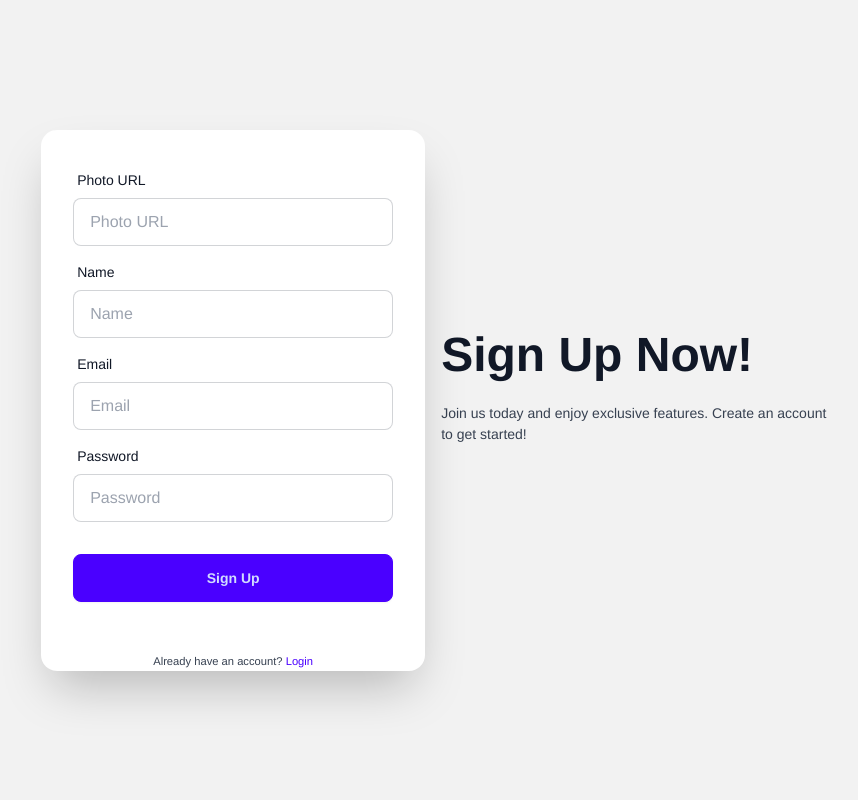
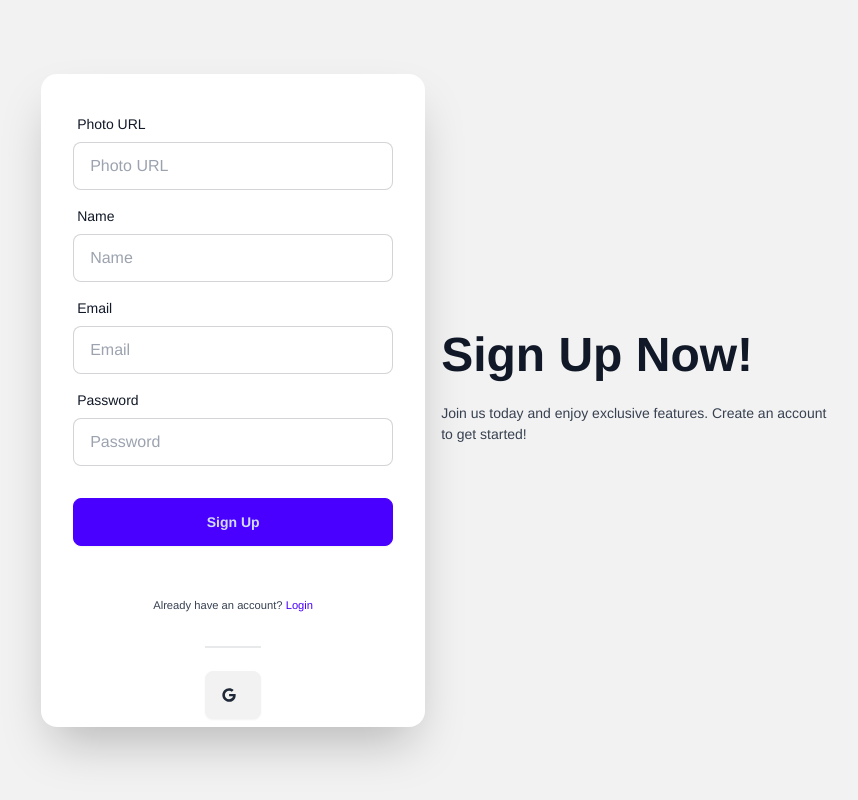
Before and after one commit to asifalam515/bistro_boss_client, a React (Vite) app: page /signup in a window 1280 px wide. Shown: the whole page, without its empty margins (201-1059 px from the left). Built offline with nearby package versions, Linux system fonts and the light colour scheme; no server answers.

Commit message:
google provider added

```diff
--- a/src/Routes/Router.jsx
+++ b/src/Routes/Router.jsx
@@ -7,6 +7,7 @@ import Login from "../pages/Login/Login";
 import SignUp from "../pages/Signup/SignUp";
 import DashBoard from "../Layout/DashBoard";
 import Cart from "../pages/DashBoard/Cart/Cart";
+import PrivateRoutes from "./PrivateRoutes";
 export const router = createBrowserRouter([
   {
     path: "/",
@@ -37,7 +38,11 @@ export const router = createBrowserRouter([
   },
   {
     path: "dashboard",
-    element: <DashBoard></DashBoard>,
+    element: (
+      <PrivateRoutes>
+        <DashBoard></DashBoard>
+      </PrivateRoutes>
+    ),
     children: [
       {
         path: "cart",
--- /dev/null
+++ b/src/components/SocialLogin/SocialLogin.jsx
@@ -0,0 +1,26 @@
+import { FaGoogle } from "react-icons/fa";
+import useAuth from "../../hooks/useAuth";
+import Swal from "sweetalert2";
+
+const SocialLogin = () => {
+  const { googleSignIn } = useAuth();
+  const handleGoogleSignIn = () => {
+    googleSignIn().then((result) => {
+      const user = result.user;
+      console.log(user);
+      Swal.fire("Logged In Using google");
+    });
+  };
+  return (
+    <div className="px-8 mx-auto py-2">
+      <div className="divider"></div>
+      <div>
+        <button onClick={handleGoogleSignIn} className="btn">
+          <FaGoogle className="mr-2">Google</FaGoogle>
+        </button>
+      </div>
+    </div>
+  );
+};
+
+export default SocialLogin;
--- /dev/null
+++ b/src/hooks/useAxiosPublic.jsx
@@ -0,0 +1,10 @@
+import axios from "axios";
+
+const axiosPublic = axios.create({
+  baseURL: "http://localhost:5000",
+});
+const useAxiosPublic = () => {
+  return axiosPublic;
+};
+
+export default useAxiosPublic;
--- a/src/pages/Login/Login.jsx
+++ b/src/pages/Login/Login.jsx
@@ -9,6 +9,7 @@ import Swal from "sweetalert2";
 import { AuthContext } from "../../providers/AuthProvider";
 import { Link, useLocation, useNavigate } from "react-router-dom";
 import { Helmet } from "react-helmet-async";
+import SocialLogin from "../../components/SocialLogin/SocialLogin";
 
 const Login = () => {
   const [disabled, setDisabled] = useState(true);
@@ -126,11 +127,12 @@ const Login = () => {
                 />
               </div>
             </form>
-            <p>
+            <p className="px-6">
               <small>
                 New Here? <Link to="/signup">Create an Account</Link>{" "}
               </small>
             </p>
+            <SocialLogin></SocialLogin>
           </div>
         </div>
       </div>
--- a/src/pages/Signup/SignUp.jsx
+++ b/src/pages/Signup/SignUp.jsx
@@ -4,6 +4,8 @@ import { useForm } from "react-hook-form";
 import { AuthContext } from "../../providers/AuthProvider";
 import Swal from "sweetalert2";
 import { Link, useNavigate } from "react-router-dom";
+import useAxiosPublic from "../../hooks/useAxiosPublic";
+import SocialLogin from "../../components/SocialLogin/SocialLogin";
 
 const SignUp = () => {
   const { createUser, updateUserProfile } = useContext(AuthContext);
@@ -14,15 +16,22 @@ const SignUp = () => {
     formState: { errors },
   } = useForm();
   const navigate = useNavigate();
-
+  const axiosPublic = useAxiosPublic();
   const onSubmit = (data) => {
-    console.log(data);
     createUser(data.email, data.password).then((result) => {
       const loggedUser = result.user;
       console.log(loggedUser);
       updateUserProfile(data.name, data.photoURL)
         .then(() => {
           console.log("user profile info updated");
+          const userInfo = {
+            name: data.name,
+            email: data.email,
+          };
+          // create user entry in the database
+          axiosPublic.post("/users", userInfo).then((res) => {
+            if (res.data.insertedId) {
+              console.log("user added to the data base");
               reset();
               Swal.fire({
                 position: "center",
@@ -31,6 +40,9 @@ const SignUp = () => {
                 showConfirmButton: false,
                 timer: 1500,
               });
+            }
+          });
+
           navigate("/");
         })
         .catch((error) => console.log(error));
@@ -157,7 +169,7 @@ const SignUp = () => {
                 />
               </div>
             </form>
-            <p className="text-center mt-4">
+            <p className="text-center mt-4 px-4">
               <small className="text-gray-700 dark:text-gray-300">
                 Already have an account?{" "}
                 <Link to="/login" className="text-primary">
@@ -165,6 +177,7 @@ const SignUp = () => {
                 </Link>
               </small>
             </p>
+            <SocialLogin></SocialLogin>
           </div>
         </div>
       </div>
--- a/src/providers/AuthProvider.jsx
+++ b/src/providers/AuthProvider.jsx
@@ -1,4 +1,5 @@
 import { createContext, useEffect, useState } from "react";
+import { GoogleAuthProvider, signInWithPopup } from "firebase/auth";
 
 export const AuthContext = createContext(null);
 import {
@@ -15,7 +16,7 @@ const AuthProvider = ({ children }) => {
   const [user, setUser] = useState(null);
   const [loading, setLoading] = useState(true);
   const auth = getAuth(app);
-
+  const googleProvider = new GoogleAuthProvider();
   const createUser = (email, password) => {
     setLoading(true);
     return createUserWithEmailAndPassword(auth, email, password);
@@ -24,6 +25,10 @@ const AuthProvider = ({ children }) => {
   const logInUser = (email, password) => {
     setLoading(true);
     return signInWithEmailAndPassword(auth, email, password);
+  };
+  const googleSignIn = () => {
+    setLoading(true);
+    return signInWithPopup(auth, googleProvider);
   };
   const logOutUser = () => {
     setLoading(false);
@@ -53,6 +58,7 @@ const AuthProvider = ({ children }) => {
     logInUser,
     logOutUser,
     updateUserProfile,
+    googleSignIn,
   };
   return (
     <AuthContext.Provider value={authInfo}>{children}</AuthContext.Provider>
```
Lines whose indentation alone changed are shown as unchanged.
